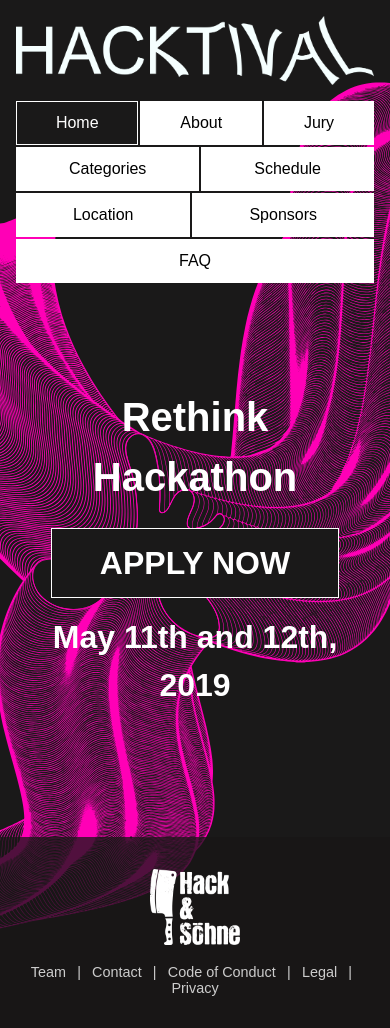
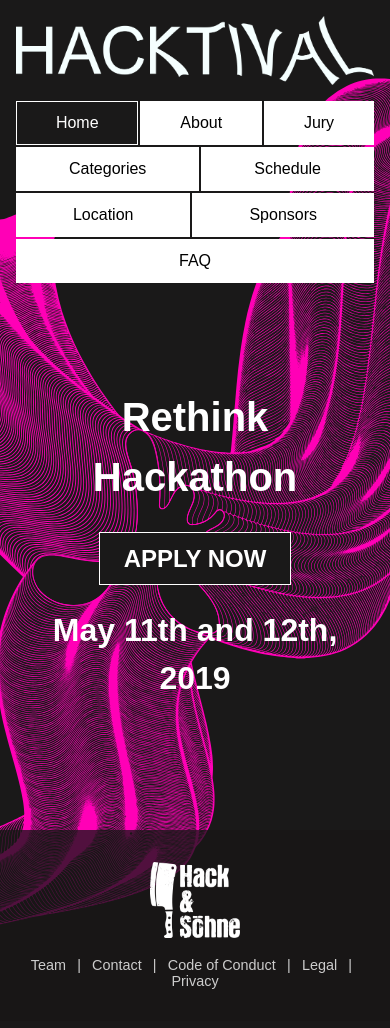
Before and after one commit to hackundsoehne/htv-jekyll, a Jekyll site: the page built from index.html, in a window 390 px wide. Built offline with Jekyll 4.4.1, drawn with Linux system fonts in a browser that asks for light colours.

Commit message:
Fix the apply buttons size on super small devices

```diff
--- a/_sass/main.scss
+++ b/_sass/main.scss
@@ -143,7 +143,8 @@
 
 @media (max-width: 768px) {
 	.btn {
-		padding: .5em 1.5em;
+		padding: .5em 1em;
+		font-size: 1.5rem;
 	}
 }
 
```
